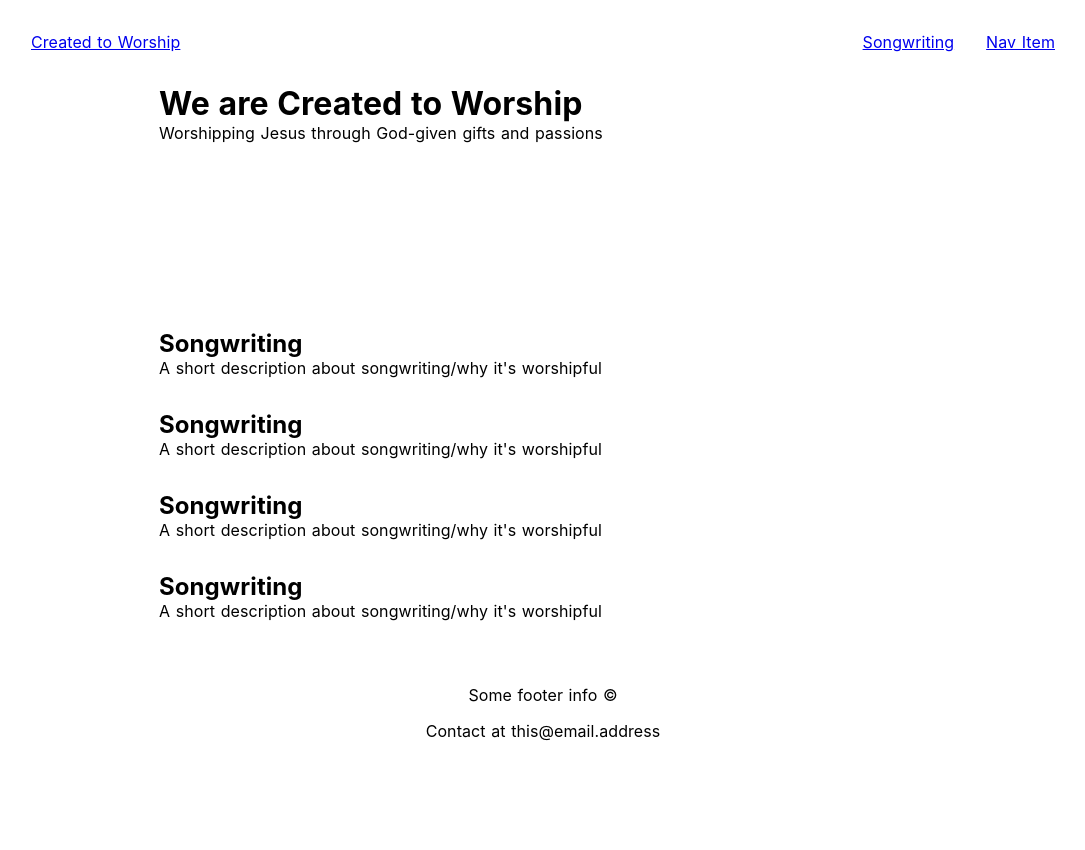
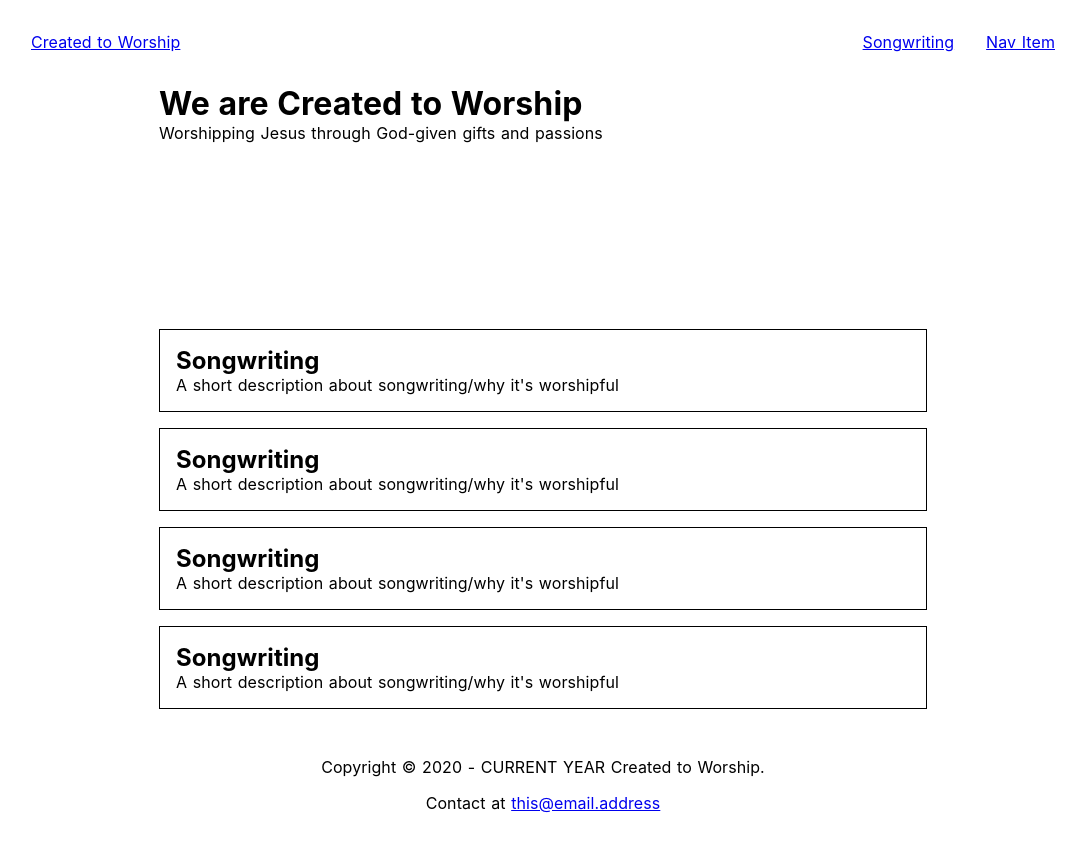
Before and after one commit to jamesahorne/created-to-worship, a Nuxt app in the folder frontend/: page / in a window 1280 px wide. Shown: the top 850 px of the page, without its empty margins (97-1182 px from the left). Before the commit the page ends 800 px from the top, so only its background shows below. Built offline with nearby package versions, Linux system fonts and the light colour scheme.

Commit message:
♻️✏️ Refactor wireframe

```diff
--- a/frontend/components/AppFooter.vue
+++ b/frontend/components/AppFooter.vue
@@ -1,7 +1,9 @@
 <template>
   <footer class="footer">
-    <p>Some footer info &copy;</p>
-    <p>Contact at <a>this@email.address</a></p>
+    <p>
+      Copyright &copy; 2020 - CURRENT YEAR Created to Worship.
+    </p>
+    <p>Contact at <a href="mailto:this@email.address">this@email.address</a></p>
   </footer>
 </template>
 
--- a/frontend/components/AppHeader.vue
+++ b/frontend/components/AppHeader.vue
@@ -1,8 +1,6 @@
 <template>
   <header class="header">
-    <div class="logo">
-      <nuxt-link class="logo__link" to="/">Created to Worship</nuxt-link>
-    </div>
+    <nuxt-link class="logo" to="/">Created to Worship</nuxt-link>
     <nav class="nav">
       <ul class="nav__list">
         <li class="nav__item">
--- a/frontend/components/Picture.vue
+++ b/frontend/components/Picture.vue
@@ -1,5 +1,5 @@
 <template>
-  <nuxt-link to="/songwriting/my-life-is-my-worship" class="picture">
+  <nuxt-link to="/songwriting/my-life-is-my-worship" class="block border">
     <picture>Picture goes here</picture>
   </nuxt-link>
 </template>
@@ -9,10 +9,3 @@ export default {
   name: 'Picture',
 }
 </script>
-
-<style scoped>
-.picture {
-  display: block;
-  border: 1px solid;
-}
-</style>
--- a/frontend/components/Type.vue
+++ b/frontend/components/Type.vue
@@ -1,10 +1,10 @@
 <template>
-  <div class="type">
+  <nuxt-link class="block border" to="/songwriting">
     <h2 class="type__heading">Songwriting</h2>
     <p class="type__description">
       A short description about songwriting/why it's worshipful
     </p>
-  </div>
+  </nuxt-link>
 </template>
 
 <script>
@@ -14,7 +14,10 @@ export default {
 </script>
 
 <style scoped>
-div {
-  margin-bottom: 2rem;
+a {
+  text-decoration: none;
+  color: black;
+  padding: 1rem;
+  margin-bottom: 1rem;
 }
 </style>
--- a/frontend/components/Video.vue
+++ b/frontend/components/Video.vue
@@ -1,7 +1,5 @@
 <template>
-  <nuxt-link class="video" to="/songwriting/my-life-is-my-worship">
-    <video>Video goes here</video>
-  </nuxt-link>
+  <video class="border">Video goes here</video>
 </template>
 
 <script>
@@ -9,10 +7,3 @@ export default {
   name: 'Video',
 }
 </script>
-
-<style scoped>
-.video {
-  display: block;
-  border: 1px solid;
-}
-</style>
--- a/frontend/layouts/default.vue
+++ b/frontend/layouts/default.vue
@@ -43,4 +43,12 @@ html {
 li {
   display: block;
 }
+
+.block {
+  display: block;
+}
+
+.border {
+  border: 1px solid black;
+}
 </style>
--- a/frontend/pages/Songwriting/index.vue
+++ b/frontend/pages/Songwriting/index.vue
@@ -4,16 +4,24 @@
     <Info />
     <ul class="videos">
       <li>
-        <Video />
+        <nuxt-link class="block" to="/songwriting/my-life-is-my-worship">
+          <Video />
+        </nuxt-link>
       </li>
       <li>
-        <Video />
+        <nuxt-link class="block" to="/songwriting/my-life-is-my-worship">
+          <Video />
+        </nuxt-link>
       </li>
       <li>
-        <Video />
+        <nuxt-link class="block" to="/songwriting/my-life-is-my-worship">
+          <Video />
+        </nuxt-link>
       </li>
       <li>
-        <Video />
+        <nuxt-link class="block" to="/songwriting/my-life-is-my-worship">
+          <Video />
+        </nuxt-link>
       </li>
     </ul>
   </div>
```
